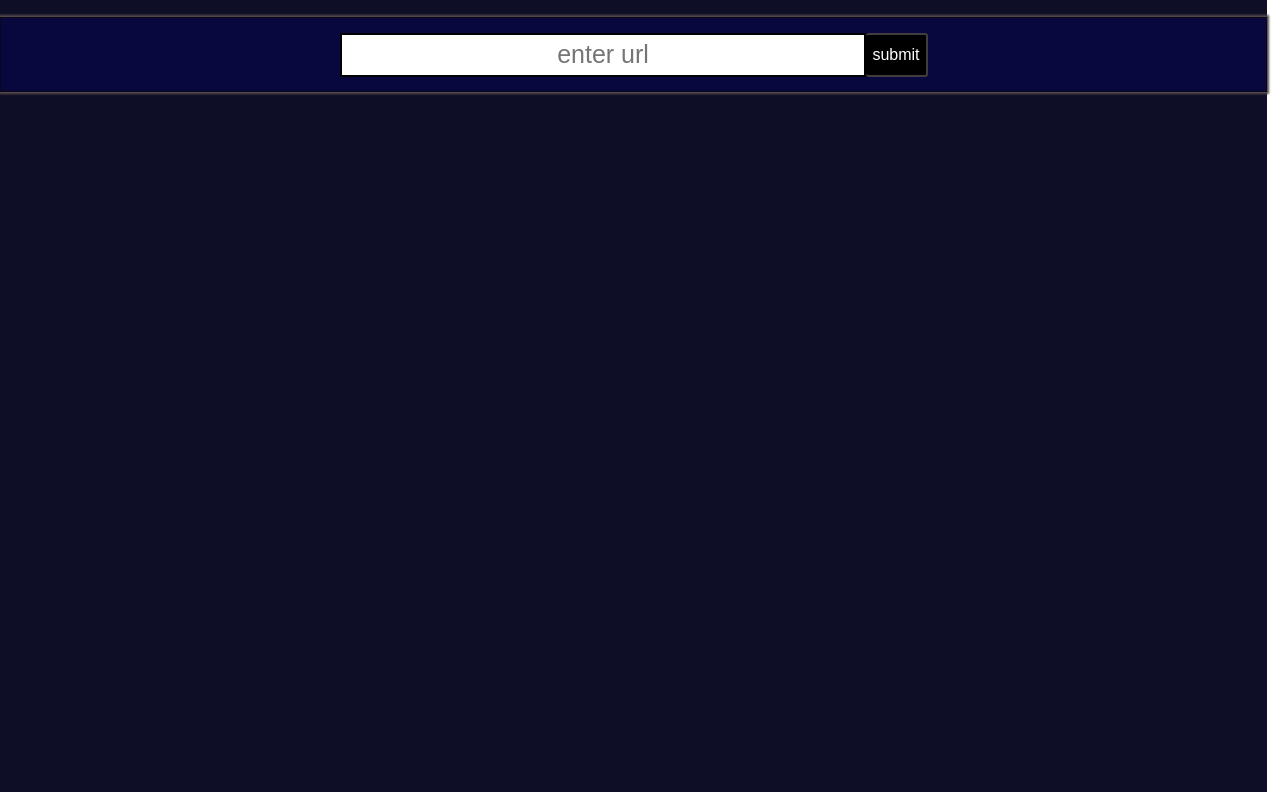
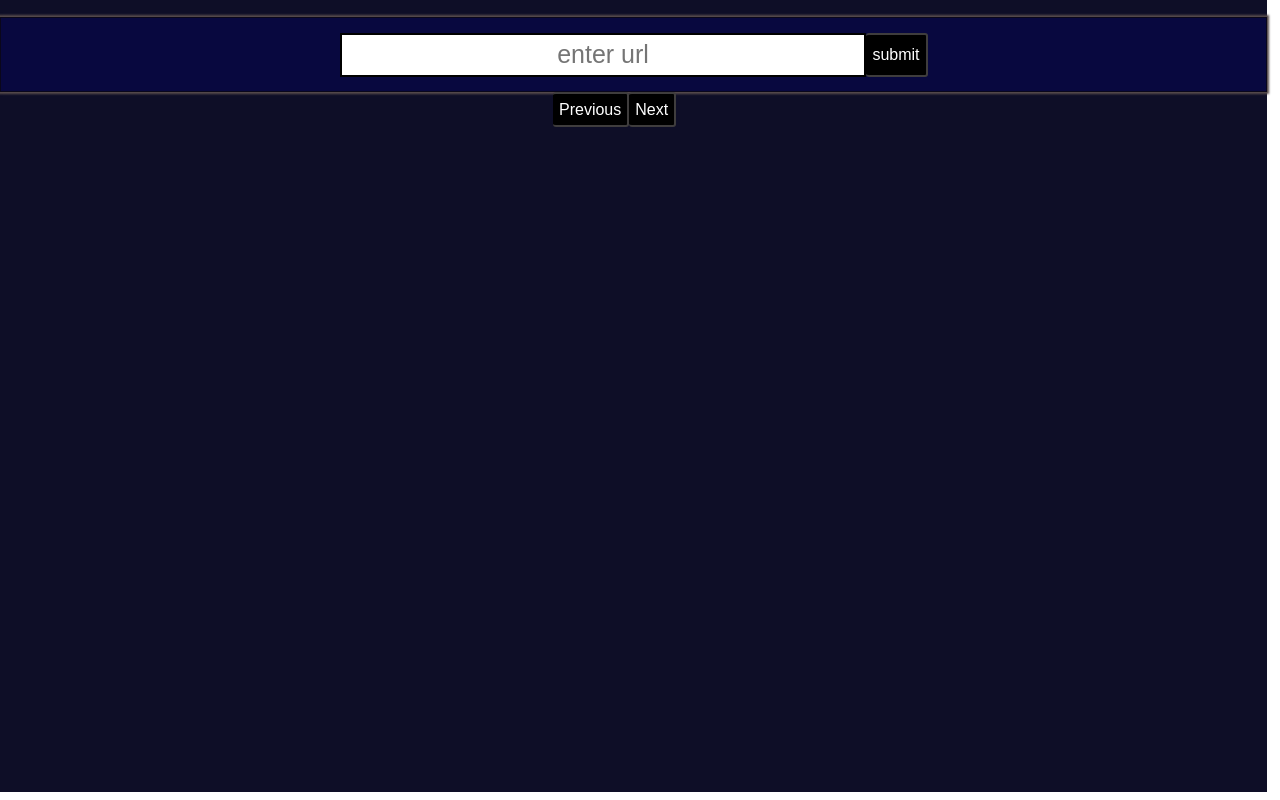
Before and after one commit to DeepaSekhar/phantom-tech-test, an Angular app: page /overview in a window 1280 px wide. Built offline with nearby package versions, Linux system fonts and the light colour scheme.

Commit message:
working on next and previous button

```diff
--- a/src/app/components/form/form.component.ts
+++ b/src/app/components/form/form.component.ts
@@ -8,9 +8,12 @@ import { UrlValidationService } from '../../services/url-validation.service';
 })
 export class FormComponent {
   //sending url to the parent
+
   @Output() inputUrlEmt = new EventEmitter<string>();
   constructor() {}
+
   //when user click submit button it Send data to the
+
   public onUserSubmit(inputUrl: string, evt: Event): void {
     evt.preventDefault();
     this.inputUrlEmt.emit(inputUrl);
--- a/src/app/components/list/list.component.html
+++ b/src/app/components/list/list.component.html
@@ -1,5 +1,6 @@
 <!-- displaying list of url -->
-<ul *ngFor="let url of urls">
+<!-- <ul *ngFor="let url of urls"> -->
+<ul *ngFor="let url of pages[currentPageIndex]">
   <li>
     {{ url }}
   </li>
@@ -16,3 +17,8 @@
     <button class="save-btn" (click)="editUrl(url, newUrl.value)">Save</button>
   </section>
 </ul>
+<!-- button for pagination -->
+<section>
+  <button class="btn-previous" (click)="goToPreviousPage()">Previous</button>
+  <button class="btn-next" (click)="goToNextPage()">Next</button>
+</section>
--- a/src/app/components/list/list.component.ts
+++ b/src/app/components/list/list.component.ts
@@ -1,6 +1,7 @@
 import { Component, OnInit } from '@angular/core';
 import { URL } from '../../models/url';
 import { UrlCrudService } from 'src/app/services/url-crud.service';
+import { templateJitUrl } from '@angular/compiler';
 
 @Component({
   selector: 'app-list',
@@ -11,16 +12,23 @@ export class ListComponent implements OnInit {
   url = [];
   urls;
   showEditForm = false;
+  pages: string[][] = [];
+  numOfPages: number;
+  currentPage = 1;
+  currentPageIndex = 0;
+  private perPage = 20;
   constructor(private urlCrudService: UrlCrudService) {}
 
   ngOnInit() {
     this.urls = this.urlCrudService.getUrls();
-    console.log('from list component', this.urls);
+    this.sortUrlsIntoPages();
   }
   deleteUrl(url) {
-    console.log('delete from component');
     this.urlCrudService.deleteUrl(url);
   }
+
+  // toggling form when edit button clicks
+
   toggleEditForm() {
     if (this.showEditForm === true) {
       this.showEditForm = false;
@@ -30,7 +38,38 @@ export class ListComponent implements OnInit {
   }
   editUrl(oldUrl: string, newUrl: string) {
     this.toggleEditForm();
-    console.log('old vale', oldUrl, 'new value', newUrl);
     this.urlCrudService.editUrl(oldUrl, newUrl);
   }
+  // sort urls into pages
+
+  sortUrlsIntoPages() {
+    // calculating how many pages needed by dividing all url by 20
+
+    this.numOfPages = Math.round(this.urls.length / 20);
+    let tempArray = [];
+
+    //pushing items to temporary array
+
+    for (let i = 0; i < this.urls.length; i++) {
+      if ((i != 0 && (i + 1) % this.perPage === 0) || i === this.urls.length) {
+        tempArray = [];
+      }
+    }
+  }
+  //next page
+
+  goToNextPage() {
+    if (this.currentPage < this.numOfPages) {
+      this.currentPageIndex++;
+      this.currentPage++;
+    }
+  }
+  // previous page
+
+  goToPreviousPage() {
+    if (this.currentPage > 1) {
+      this.currentPage--;
+      this.currentPageIndex--;
+    }
+  }
 }
--- a/src/app/components/overview/overview.component.ts
+++ b/src/app/components/overview/overview.component.ts
@@ -18,7 +18,7 @@ export class OverviewComponent implements OnInit {
   ngOnInit(): void {
     this.urlCrudService.getUrls();
   }
-
+  //sending the input url for validation.
   public isValidHttpUrl(inputUrl: string) {
     this.urlValidatioService.isValidHttpUrl(inputUrl);
   }
--- a/src/app/components/result/result.component.ts
+++ b/src/app/components/result/result.component.ts
@@ -13,6 +13,9 @@ export class ResultComponent implements OnInit {
   constructor(private urlCrudService: UrlCrudService, private router: Router) {}
 
   ngOnInit(): void {}
+
+  //navigate to overview page
+
   navigateToOverView() {
     this.router.navigateByUrl('/overview');
   }
--- a/src/app/services/url-validation.service.ts
+++ b/src/app/services/url-validation.service.ts
@@ -20,12 +20,10 @@ export class UrlValidationService {
     //getting the url to send to the result component
 
     let url: URL;
-
     try {
       url = new URL(inputUrl);
       const protocol = url.protocol === 'http:' || url.protocol === 'https:';
       if (protocol === true) {
-        // this.urlService.isUrlExist(inputUrl);
         this.urlCrudService.addUrlToLocalStorage(inputUrl);
       }
     } catch (_) {
--- a/src/styles/buttons.scss
+++ b/src/styles/buttons.scss
@@ -6,4 +6,5 @@ button {
   background-color: black;
   color: white;
   border-radius: 3px;
+  cursor: pointer;
 }
--- a/src/styles/listComponent.scss
+++ b/src/styles/listComponent.scss
@@ -28,7 +28,7 @@ ul {
     font-size: 35px;
   }
 }
-.li {
+li {
   list-style-type: none;
 }
 .save-btn {
@@ -37,6 +37,7 @@ ul {
 }
 .btns {
   margin-right: 2px;
+
 
   @include respond-to("small") {
     margin-left: 10px;
```
Also changed, not shown: src/app/services/url-crud.service.ts (+15 -3 lines), 1 other file (tests, documents, lock files or other folders).
